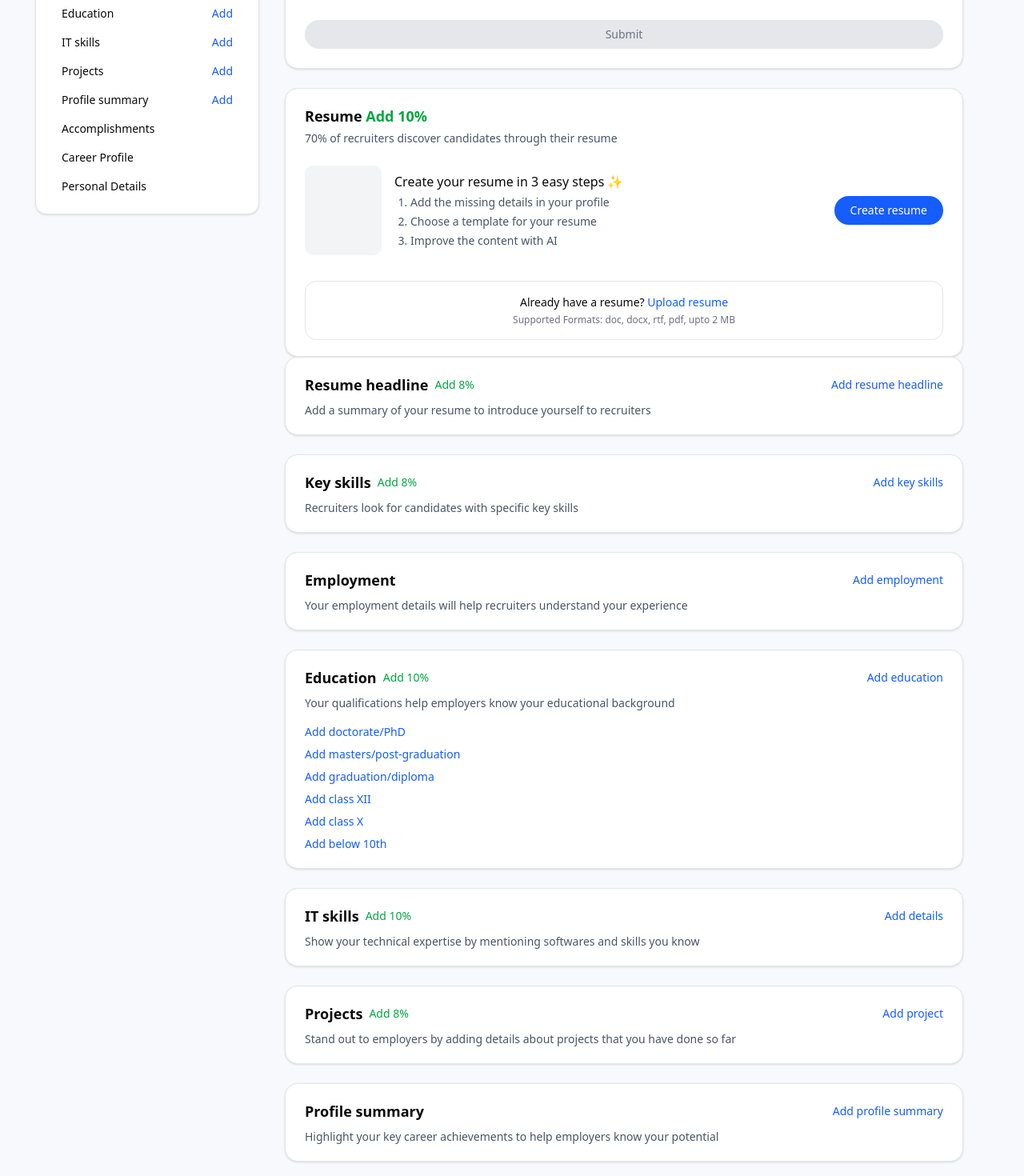
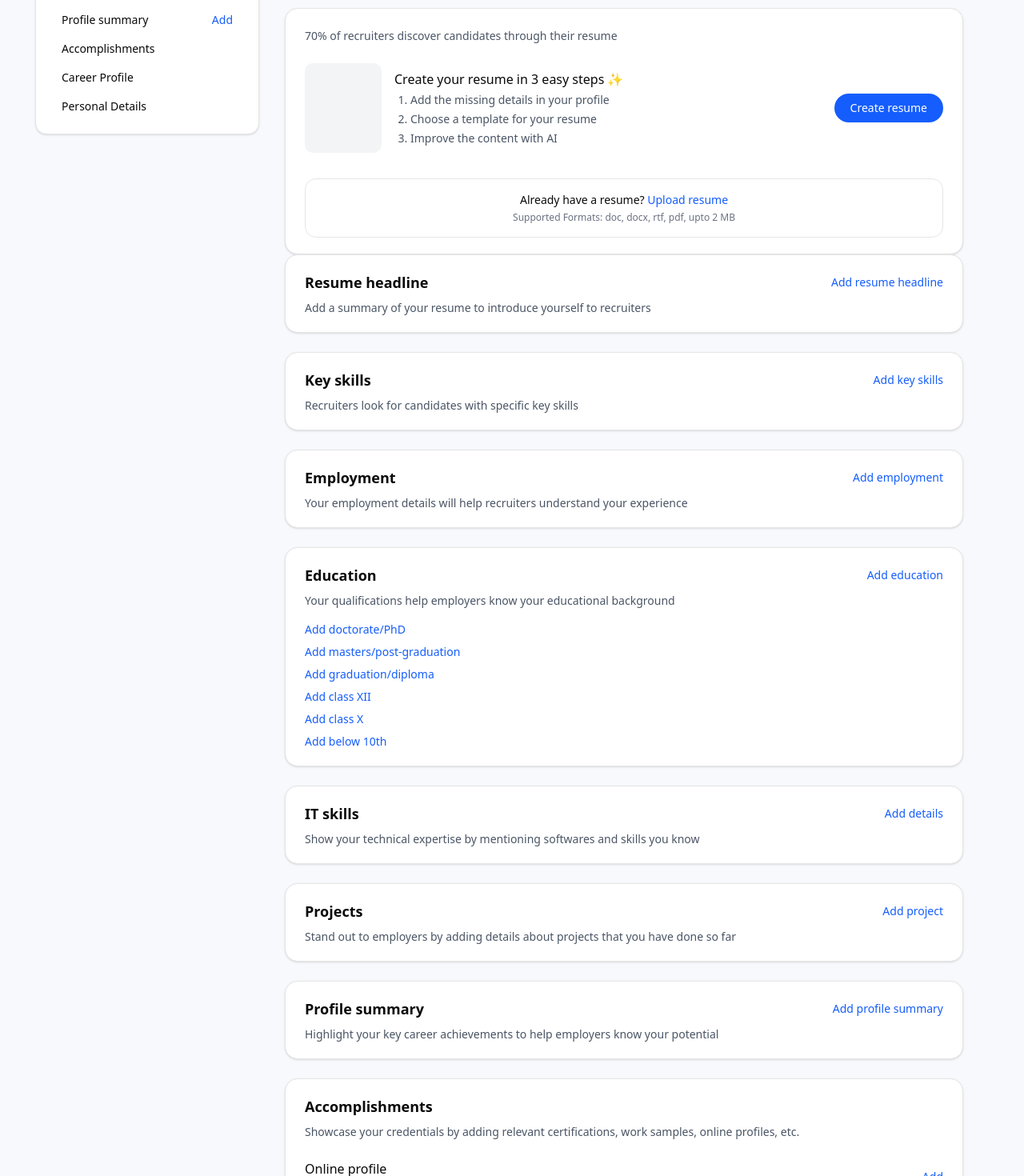
Before and after one commit to muktijindal/RozgarUserJobList, a Next.js app: page /profile in a window 1280 px wide. Shown: the part 680-2150 px from the top of the page at 80% size. Built offline with nearby package versions, Linux system fonts and the light colour scheme.

Commit message:
changes done for deployment

```diff
--- a/src/components/UserProfile/DisabilityResumeSection.jsx
+++ b/src/components/UserProfile/DisabilityResumeSection.jsx
@@ -67,11 +67,11 @@ export default function DisabilityResumeSection() {
       {/* Resume Section */}
       <Card className="rounded-2xl shadow-sm bg-white p-0 overflow-hidden">
         <CardContent className="px-6 py-5">
-          <div className="flex justify-between items-center">
+          {/* <div className="flex justify-between items-center">
             <h2 className="text-lg font-semibold">
               Resume <span className="text-green-600">Add 10%</span>
             </h2>
-          </div>
+          </div> */}
 
           <p className="text-sm text-gray-600 mt-1">
             70% of recruiters discover candidates through their resume
--- a/src/components/UserProfile/DiversityUserProfile.jsx
+++ b/src/components/UserProfile/DiversityUserProfile.jsx
@@ -23,11 +23,11 @@ export const DiversityUserProfile = () => {
 
     {/* Resume Card */}
     <Card className="rounded-xl p-6">
-      <div className="flex items-center justify-between">
+      {/* <div className="flex items-center justify-between">
         <h4 className="text-lg font-semibold">
           Resume <span className="text-green-600">Add 10%</span>
         </h4>
-      </div>
+      </div> */}
 
       <p className="text-sm text-gray-500 mt-2">
         70% of recruiters discover candidates through their resume
--- a/src/components/UserProfile/EducatioUserDetailsModal.jsx
+++ b/src/components/UserProfile/EducatioUserDetailsModal.jsx
@@ -18,7 +18,7 @@ export default function EducationUserDetailsModal({ open, setOpen }) {
         <DialogHeader>
           <DialogTitle className="text-xl flex items-center gap-2">
             Education{" "}
-            <span className="text-green-600 font-medium text-sm">Add 10%</span>
+            {/* <span className="text-green-600 font-medium text-sm">Add 10%</span> */}
           </DialogTitle>
         </DialogHeader>
 
--- a/src/components/UserProfile/ITSkillsModal.jsx
+++ b/src/components/UserProfile/ITSkillsModal.jsx
@@ -17,7 +17,7 @@ export default function ITSkillsModal({ open, setOpen }) {
         <DialogHeader>
           <DialogTitle className="text-xl flex items-center gap-2">
             IT skills
-            <span className="text-green-600 font-medium text-sm">Add 10%</span>
+            {/* <span className="text-green-600 font-medium text-sm">Add 10%</span> */}
           </DialogTitle>
         </DialogHeader>
 
--- a/src/components/UserProfile/KeySkillsDetailsModal.jsx
+++ b/src/components/UserProfile/KeySkillsDetailsModal.jsx
@@ -46,7 +46,7 @@ export default function KeySkillsModal({ open, setOpen }) {
         <DialogHeader>
           <DialogTitle className="text-xl flex items-center gap-2">
             Key skills
-            <span className="text-green-600 font-medium text-sm">Add 8%</span>
+            {/* <span className="text-green-600 font-medium text-sm">Add 8%</span> */}
           </DialogTitle>
         </DialogHeader>
 
--- a/src/components/UserProfile/PendingAction.jsx
+++ b/src/components/UserProfile/PendingAction.jsx
@@ -196,7 +196,7 @@ export default function ProfilePendingActions() {
             <div className="w-full bg-gray-200 h-2 rounded-full mt-2">
               <div
                 className="bg-black h-2 rounded-full"
-                style={{ width: "18%" }}
+
               ></div>
             </div>
 
--- a/src/components/UserProfile/ProfileSections.jsx
+++ b/src/components/UserProfile/ProfileSections.jsx
@@ -12,7 +12,8 @@ export default function ProfileSections() {
         <CardContent className="px-6 py-5">
           <div className="flex justify-between items-center">
             <h2 className="text-lg font-semibold flex items-center gap-2">
-              Resume headline <span className="text-green-600 text-sm font-medium">Add 8%</span>
+              Resume headline
+              {/* <span className="text-green-600 text-sm font-medium">Add 8%</span> */}
             </h2>
 
             <button className="text-blue-600 text-sm">Add resume headline</button>
@@ -29,7 +30,8 @@ export default function ProfileSections() {
         <CardContent className="px-6 py-5">
           <div className="flex justify-between items-center">
             <h2 className="text-lg font-semibold flex items-center gap-2">
-              Key skills <span className="text-green-600 text-sm font-medium">Add 8%</span>
+              Key skills
+               {/* <span className="text-green-600 text-sm font-medium">Add 8%</span> */}
             </h2>
 
             <button className="text-blue-600 text-sm">Add key skills</button>
@@ -61,7 +63,8 @@ export default function ProfileSections() {
         <CardContent className="px-6 py-5">
           <div className="flex justify-between items-center">
             <h2 className="text-lg font-semibold flex items-center gap-2">
-              Education <span className="text-green-600 text-sm font-medium">Add 10%</span>
+              Education
+              {/* <span className="text-green-600 text-sm font-medium">Add 10%</span> */}
             </h2>
 
             <button className="text-blue-600 text-sm">Add education</button>
@@ -88,7 +91,8 @@ export default function ProfileSections() {
   <CardContent className="px-6 py-5">
     <div className="flex justify-between items-center">
       <h2 className="text-lg font-semibold flex items-center gap-2">
-        IT skills <span className="text-green-600 text-sm font-medium">Add 10%</span>
+        IT skills
+        {/* <span className="text-green-600 text-sm font-medium">Add 10%</span> */}
       </h2>
 
       <button className="text-blue-600 text-sm">Add details</button>
@@ -105,7 +109,8 @@ export default function ProfileSections() {
   <CardContent className="px-6 py-5">
     <div className="flex justify-between items-center">
       <h2 className="text-lg font-semibold flex items-center gap-2">
-        Projects <span className="text-green-600 text-sm font-medium">Add 8%</span>
+        Projects
+         {/* <span className="text-green-600 text-sm font-medium">Add 8%</span> */}
       </h2>
 
       <button className="text-blue-600 text-sm">Add project</button>
--- a/src/components/UserProfile/UserDetails.jsx
+++ b/src/components/UserProfile/UserDetails.jsx
@@ -23,7 +23,7 @@ export const UserDetails = () => {
           <div className="flex flex-col lg:flex-row gap-6 items-center lg:items-start">
             {/* Left Profile */}
             <div className="flex items-center gap-6 w-full lg:w-auto">
-              <div className="relative">
+              {/* <div className="relative">
                 <Avatar className="w-28 h-28">
                   <AvatarImage src="/avatar-placeholder.png" alt="avatar" />
                   <AvatarFallback>R</AvatarFallback>
@@ -36,7 +36,7 @@ export const UserDetails = () => {
                     </div>
                   </div>
                 </div>
-              </div>
+              </div> */}
 
               {/* Info */}
               <div className="flex-1">
--- a/src/components/global/Navbar.jsx
+++ b/src/components/global/Navbar.jsx
@@ -45,7 +45,7 @@ export const Navbar = () => {
             </li>
 
 
-            <li>
+            {/* <li>
               <a
                 href="/userwebsite/service"
                 className="text-black hover:text-[#A270FF] transition-colors duration-200 text-lg"
@@ -53,7 +53,7 @@ export const Navbar = () => {
               >
                 Service
               </a>
-            </li>
+            </li> */}
             <li>
               <a href="/userwebsite/recommendedjobs" className="hover:text-[#A270FF] transition-colors duration-200">Jobs</a>
 
@@ -113,9 +113,9 @@ export const Navbar = () => {
             <li>
               <a href="/userwebsite" className="hover:text-[#A270FF] transition-colors duration-200">Home</a>
             </li>
-            <li>
+            {/* <li>
               <a href="/userwebsite/service" className="hover:text-[#A270FF] transition-colors duration-200">Service</a>
-            </li>
+            </li> */}
             <li>
               <a href="/userwebsite/recommendedjobs" className="hover:text-[#A270FF] transition-colors duration-200">Jobs</a>
             </li>
@@ -130,7 +130,7 @@ export const Navbar = () => {
           <a href="/profile" className="px-4 py-2 bg-[#A270FF1A] rounded-xl text-sm hover:bg-[#A270FF33] transition-colors duration-200">
             Profile
           </a>
-          <a href="/contactus" className="px-4 py-2 bg-black text-white rounded-xl text-sm hover:bg-gray-800 transition-colors duration-200">
+          <a href="/contact-us" className="px-4 py-2 bg-black text-white rounded-xl text-sm hover:bg-gray-800 transition-colors duration-200">
             Contact Us
           </a>
         </div>
```
